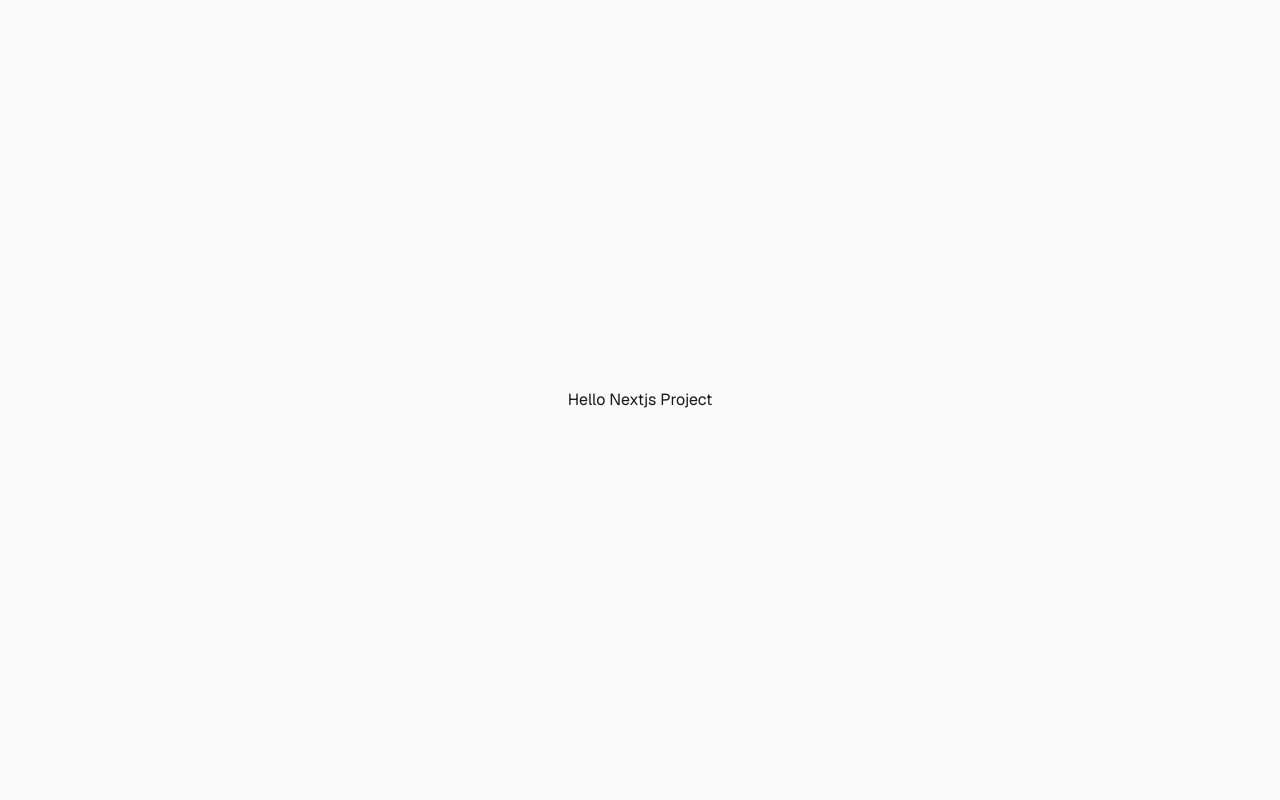
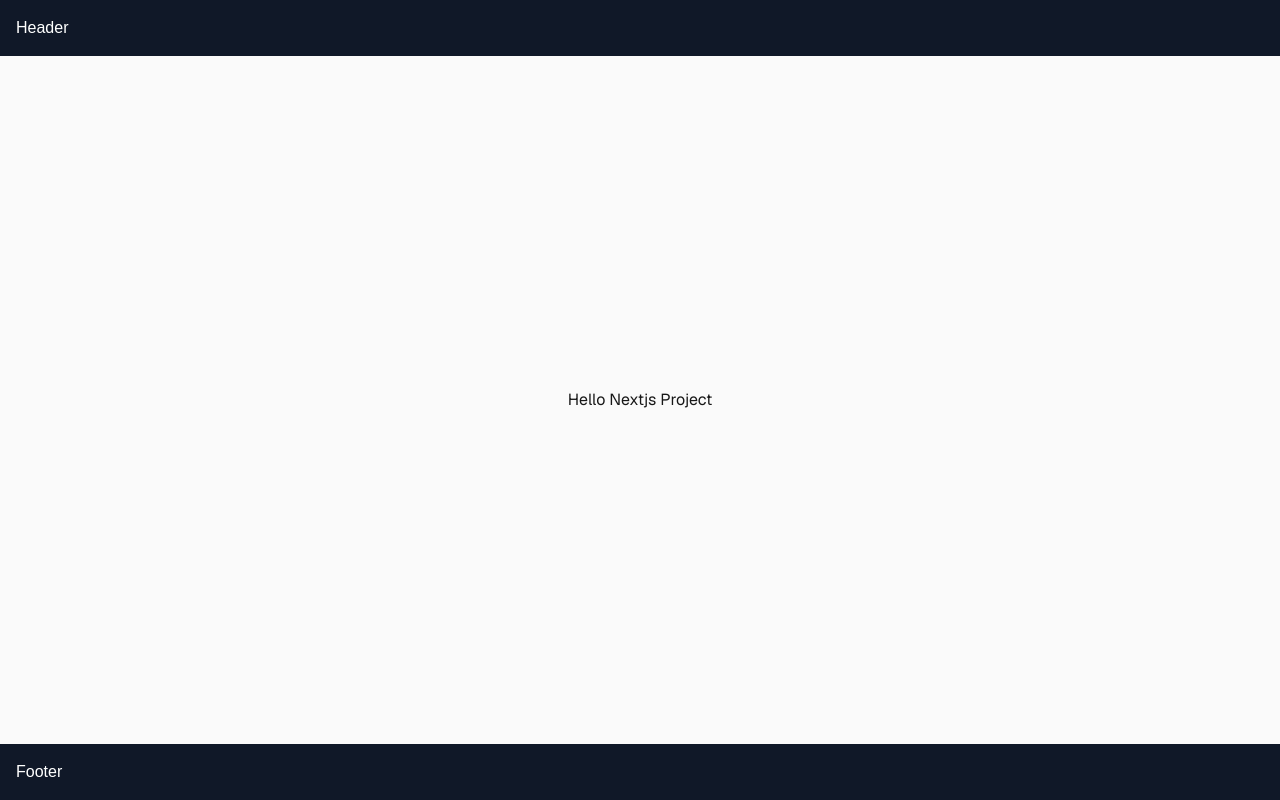
Before and after one commit to codingEnvironment/nextJs-test-app, a Next.js app: page / in a window 1280 px wide. Built offline with nearby package versions, Linux system fonts and the light colour scheme.

Commit message:
Add header and footer to RootLayout component

```diff
--- a/app/layout.tsx
+++ b/app/layout.tsx
@@ -27,7 +27,11 @@ export default function RootLayout({
       lang="en"
       className={`${geistSans.variable} ${geistMono.variable} h-full antialiased`}
     >
-      <body className="min-h-full flex flex-col">{children}</body>
+      <body className="min-h-full flex flex-col">
+        <header className="bg-gray-900 text-white p-4">Header</header>
+        {children}
+        <footer className="bg-gray-900 text-white p-4 mt-auto">Footer</footer>
+      </body>
     </html>
   );
 }
```
